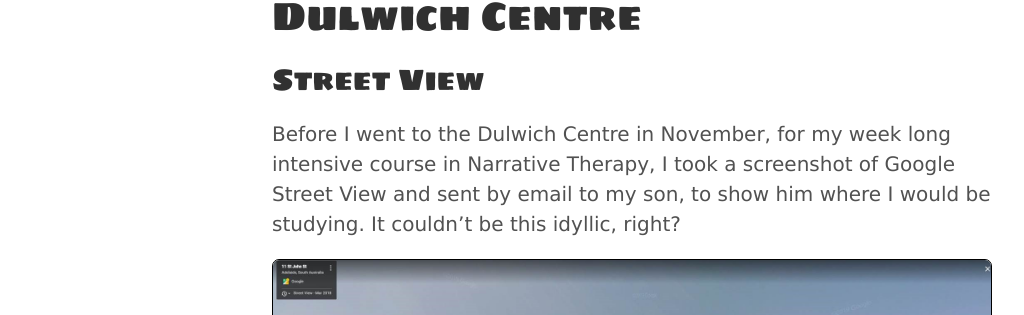
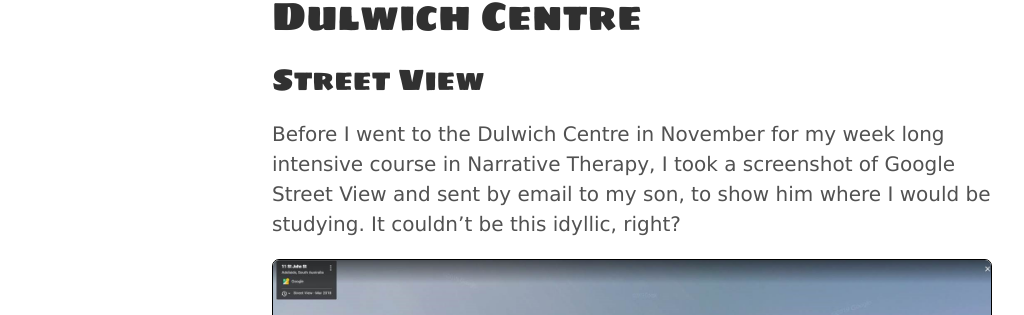
Before and after one commit to tracyjordan/tracyjordan.github.io, a Jekyll site: the page built from _posts/2019-12-13-dulwich-centre.md, in a window 1280 px wide. Shown: the part 141-456 px from the top of the page, without its empty margins (8-1032 px from the left). Built offline with Jekyll 4.4.1, drawn with Linux system fonts in a browser that asks for light colours; a script that is not in the unit is left out.

```diff
--- a/_posts/2019-12-13-dulwich-centre.md
+++ b/_posts/2019-12-13-dulwich-centre.md
@@ -9,7 +9,7 @@ published: true
 
 <h2>Street View</h2>
 
-<p>Before I went to the Dulwich Centre in November, for my week long intensive course in Narrative Therapy, I took a screenshot of Google Street View and sent by email to my son, to show him where I would be studying. It couldn’t be this idyllic, right?</p>
+<p>Before I went to the Dulwich Centre in November for my week long intensive course in Narrative Therapy, I took a screenshot of Google Street View and sent by email to my son, to show him where I would be studying. It couldn’t be this idyllic, right?</p>
 
 <img class="img-border" src="https://geraldleejordan.com/public/assets/images/dulwich-centre-adelaide-streetview.jpg" alt="Dulwich Centre Street View">
 
```
